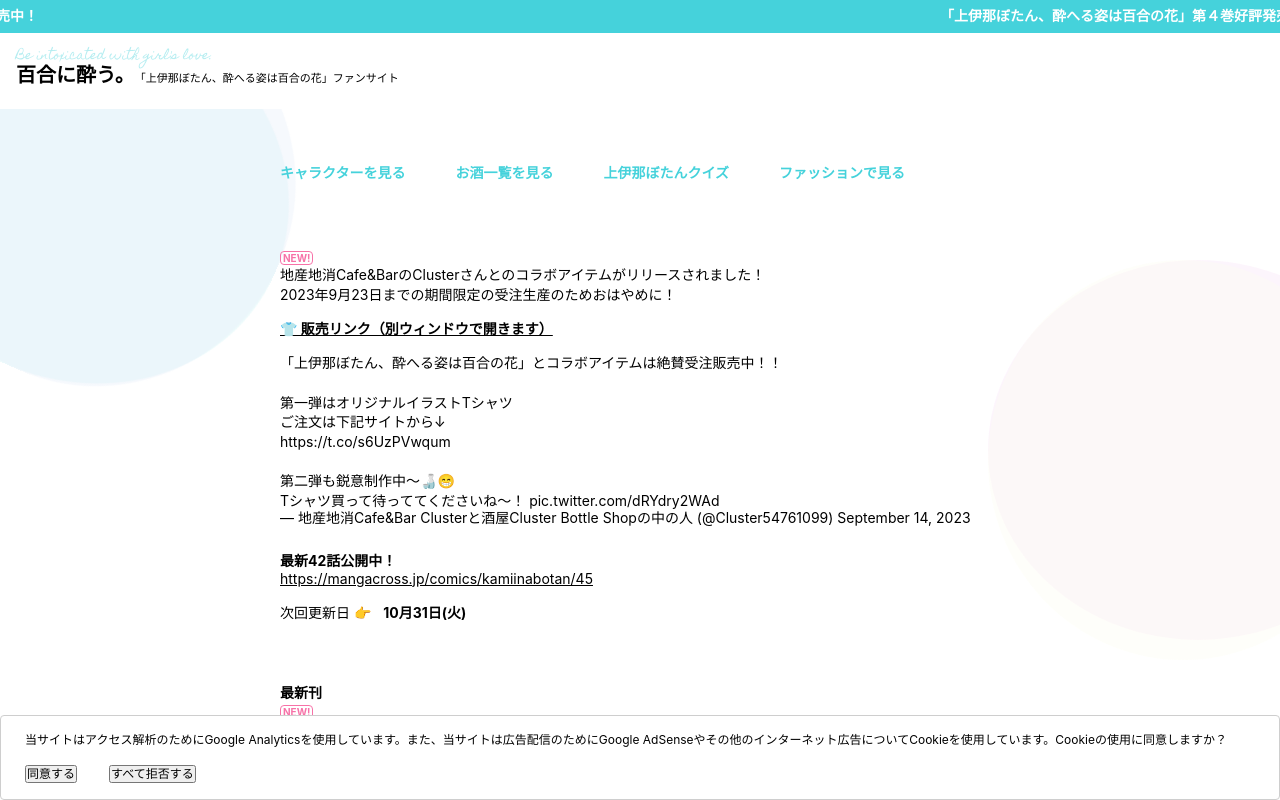
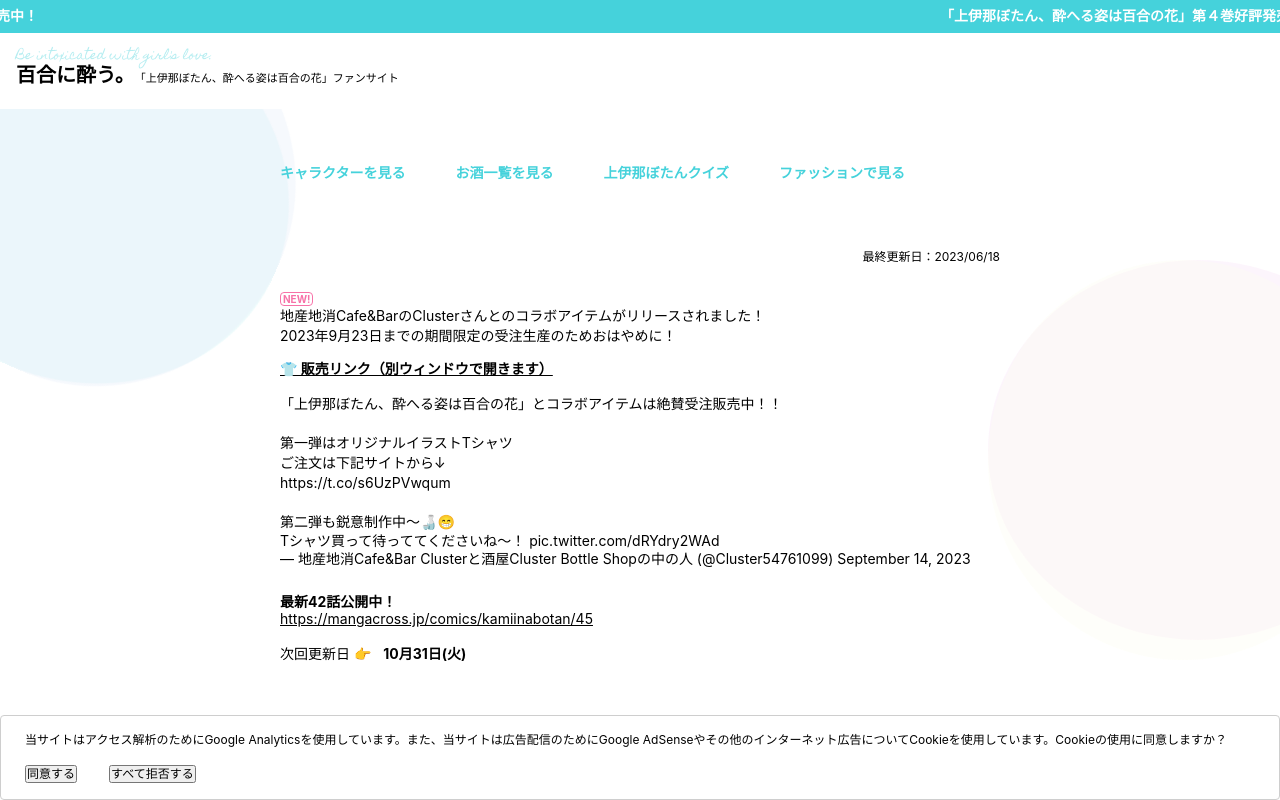
Before and after one commit to Shumpei0111/kamiinabotan-fansite, a Next.js app: page / in a window 1280 px wide. Shown: the top 800 px of the page. Built offline with nearby package versions, Linux system fonts and the light colour scheme; no server answers.

Commit message:
feat: 最終更新日を表示するように

```diff
--- a/pages/index.js
+++ b/pages/index.js
@@ -19,7 +19,7 @@ import { LINE_STAMP_URL, SITE_FULL_TITLE } from '../lib/constraint';
 import Link from 'next/link';
 import NewestKikanComic from '../components/newestKikanComic';
 
-export default function Home() {
+export default function Home({ buildDate }) {
     const authSNS = master.author_sns.slice();
     const { setting } = useComfirmUseCookie();
     console.log('setting:', setting);
@@ -31,6 +31,7 @@ export default function Home() {
                 <Meta />
                 {/* コンテンツスタート */}
                 <main className={styles.main}>
+                    <p className='text-right text_ms'>最終更新日：{buildDate}</p>
                     <div className="mt-24 mb-24">
                         <New />
                         <p>地産地消Cafe&BarのClusterさんとのコラボアイテムがリリースされました！<br />2023年9月23日までの期間限定の受注生産のためおはやめに！</p>
@@ -471,3 +472,16 @@ export default function Home() {
         </Layout>
     );
 }
+
+
+export async function getStaticProps() {
+    const now = new Date().toISOString();
+    const dateObj = new Date(now);
+    const buildDate =  `${dateObj.getFullYear()}/${String(dateObj.getMonth() + 1).padStart(2, '0')}/${String(dateObj.getDate()).padStart(2, '0')}`;
+
+    return {
+        props: {
+            buildDate
+        },
+    };
+}
--- a/styles/util.scss
+++ b/styles/util.scss
@@ -70,8 +70,13 @@
     font-weight: bold;
 }
 
-.textCenter {
+.textCenter,
+.text-center {
     text-align: center;
+}
+
+.text-right {
+    text-align: right;
 }
 
 .text_ms {
```
